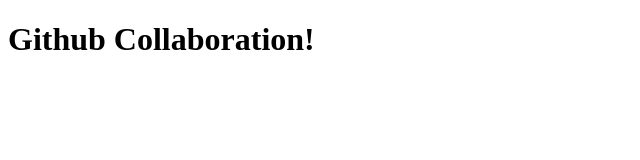
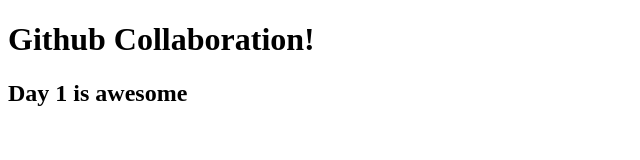
Before and after one commit to bstanton773/kekambas-86_github_collab, a plain HTML site: page index.html in a window 1280 px wide. Shown: the whole page, without its empty margins (0-640 px from the left). Drawn offline with Linux system fonts and the light colour scheme.

Commit message:
First commit

```diff
--- a/index.html
+++ b/index.html
@@ -8,5 +8,6 @@
 </head>
 <body>
     <h1>Github Collaboration!</h1>
+    <h2>Day 1 is awesome</h2>
 </body>
 </html>
```
